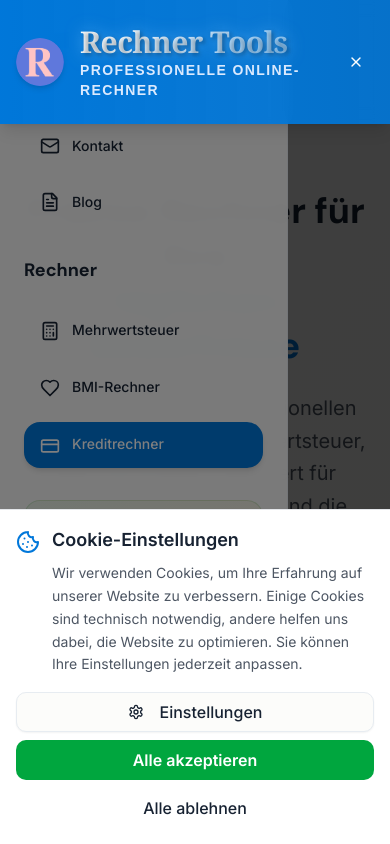
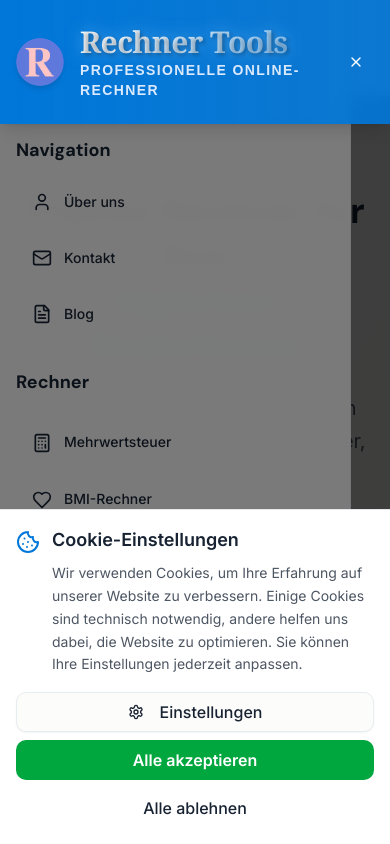
Before and after one commit to wilsonjerry252-lang/rechner-Tools, a Next.js app: page / in a window 390 px wide. Both pictures are taken after a click on the button 356 px from the left and 62 px from the top of the page. Shown: the top 844 px of the page. Built offline with nearby package versions, Linux system fonts and the light colour scheme.

Commit message:
Fix mobile sidebar: Adjust positioning, height, and padding to ensure all content is visible and Navigation text not hidden under header

```diff
--- a/app/page.tsx
+++ b/app/page.tsx
@@ -521,18 +521,24 @@ export default function HomePage() {
           {/* Mobile overlay for sidebar */}
           {sidebarOpen && (
             <div
-              className="fixed inset-0 bg-black/50 z-30 md:hidden"
+              className="fixed top-24 md:top-20 left-0 right-0 bottom-0 bg-black/50 z-30 md:hidden"
               onClick={() => setSidebarOpen(false)}
             />
           )}
 
           <nav
-            className={`fixed md:sticky top-0 md:top-20 left-0 h-screen md:h-[calc(100vh-5rem)] w-72 bg-sidebar/95 backdrop-blur-sm border-r border-sidebar-border z-40 transform transition-all duration-300 ease-in-out ${
+            className={`fixed md:sticky top-24 md:top-20 left-0 h-[calc(100vh-7rem)] md:h-[calc(100vh-5rem)] w-[90vw] md:w-72 bg-sidebar/95 backdrop-blur-sm border-r border-sidebar-border z-40 transform transition-all duration-300 ease-in-out ${
               sidebarOpen ? "translate-x-0" : "-translate-x-full md:translate-x-0"
             }`}
           >
-            <div className="p-6">
-              <h2 className="font-bold text-lg font-serif text-sidebar-foreground mb-4">Navigation</h2>
+            <div className="p-4 md:p-6 overflow-y-auto h-full pb-8 pt-10">
+              {/* Mobile close button */}
+              <div className="flex justify-between items-center mb-4 md:hidden">
+                <h2 className="font-bold text-lg font-serif text-sidebar-foreground">Navigation</h2>
+              </div>
+
+              {/* Desktop title */}
+              <h2 className="font-bold text-lg font-serif text-sidebar-foreground mb-4 hidden md:block">Navigation</h2>
               <ul className="space-y-3 mb-8">
                 <li>
                   <Link
```
